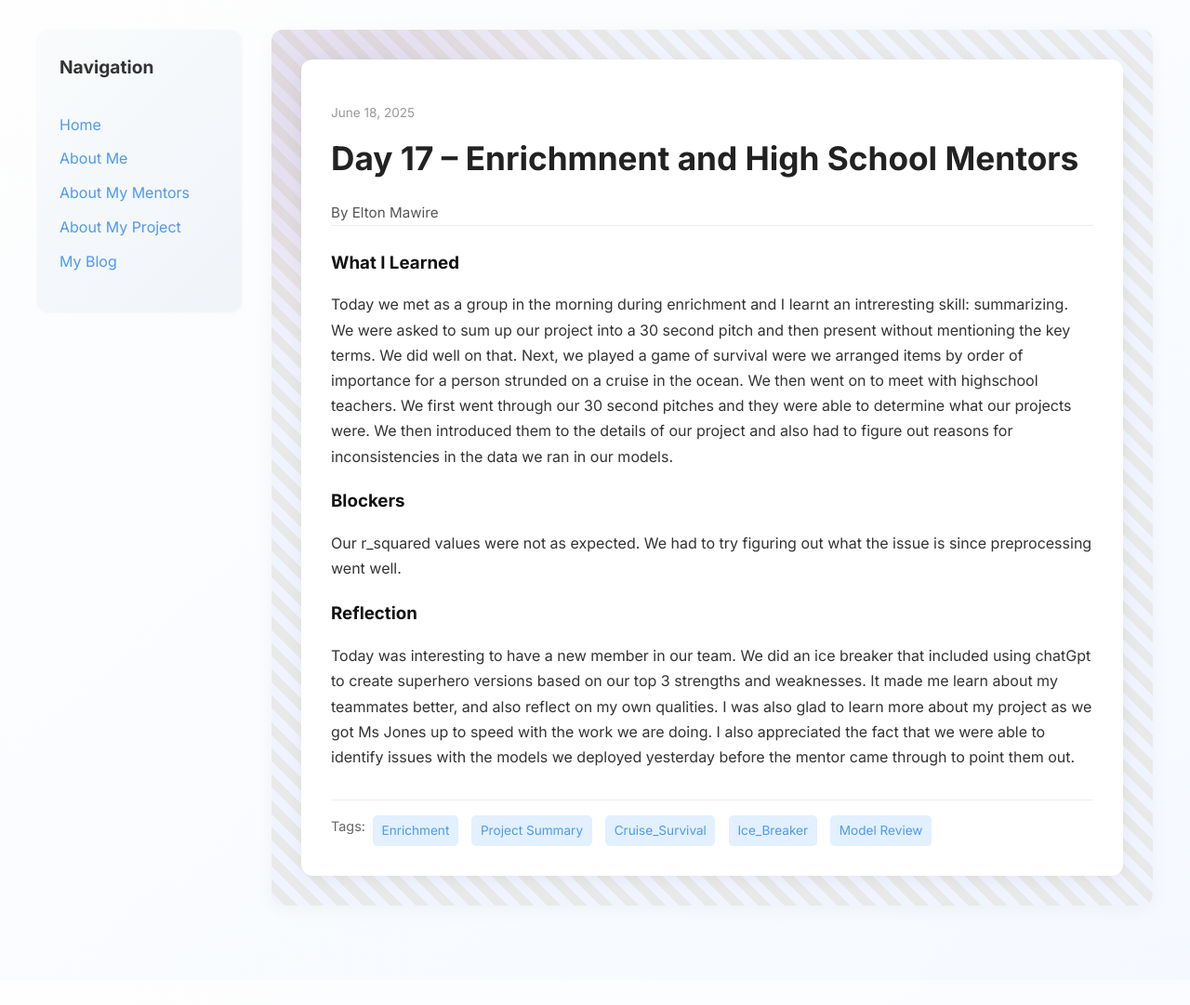
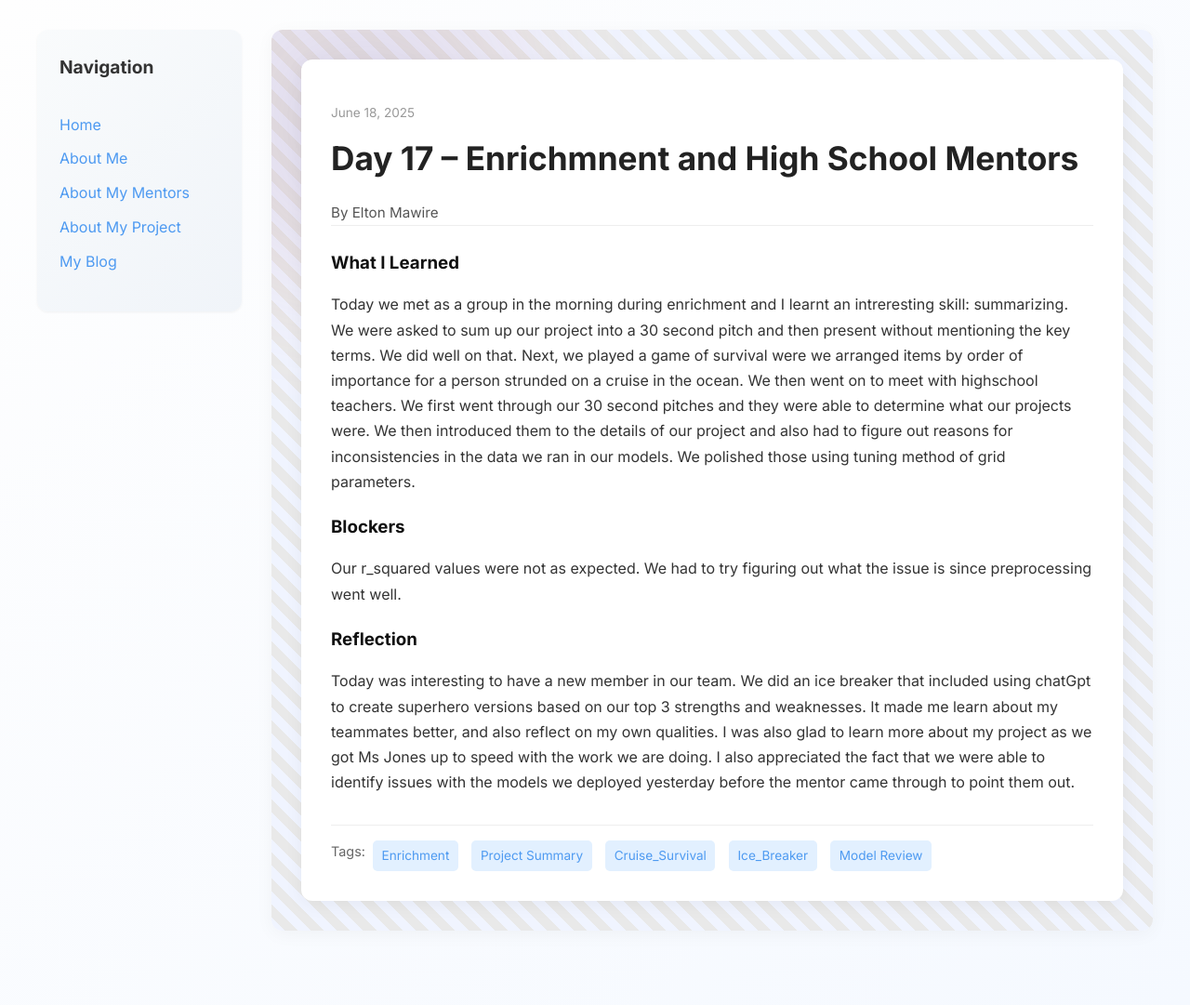
Before and after one commit to Nginga/Nginga.github.io, a Jekyll site: the page built from _posts/2025-06-18-day-17.md, in a window 1280 px wide. Shown: the whole page at 93% size. Built offline with Jekyll 4.4.1, drawn with Linux system fonts in a browser that asks for light colours; before the commit the page ends 1054 px from its top, so only the background shows below that.

Commit message:
Update 2025-06-18-day-17.md

```diff
--- a/_posts/2025-06-18-day-17.md
+++ b/_posts/2025-06-18-day-17.md
@@ -7,7 +7,7 @@
 tags: ["Enrichment", "Project Summary", "Cruise_Survival", "Ice_Breaker", "Model Review"]
 
 what_i_learned: |
-  Today we met as a group in the morning during enrichment and I learnt an intreresting skill: summarizing. We were asked to sum up our project into a 30 second pitch and then present without mentioning the key terms. We did well on that. Next, we played a game of survival were we arranged items by order of importance for a person strunded on a cruise in the ocean. We then went on to meet with highschool teachers. We first went through our 30 second pitches and they were able to determine what our projects were. We then introduced them to the details of our project and also had to figure out reasons for inconsistencies in the data we ran in our models.
+  Today we met as a group in the morning during enrichment and I learnt an intreresting skill: summarizing. We were asked to sum up our project into a 30 second pitch and then present without mentioning the key terms. We did well on that. Next, we played a game of survival were we arranged items by order of importance for a person strunded on a cruise in the ocean. We then went on to meet with highschool teachers. We first went through our 30 second pitches and they were able to determine what our projects were. We then introduced them to the details of our project and also had to figure out reasons for inconsistencies in the data we ran in our models. We polished those using tuning method of grid parameters.
 
 blockers: |
   Our r_squared values were not as expected. We had to try figuring out what the issue is since preprocessing went well.
```
